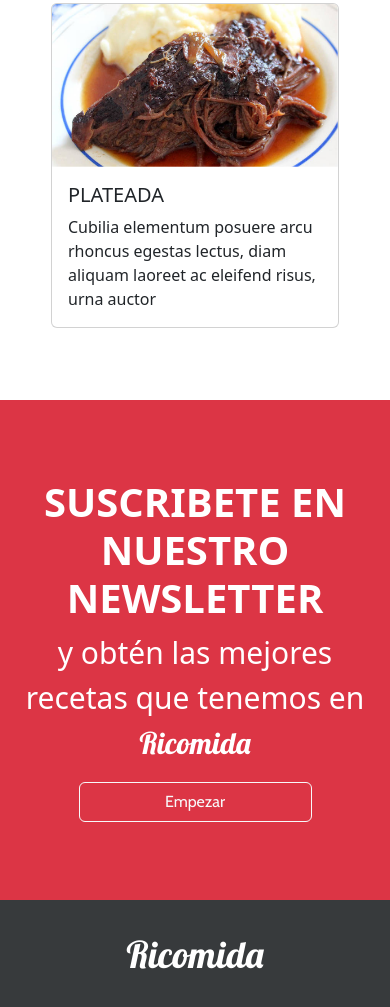
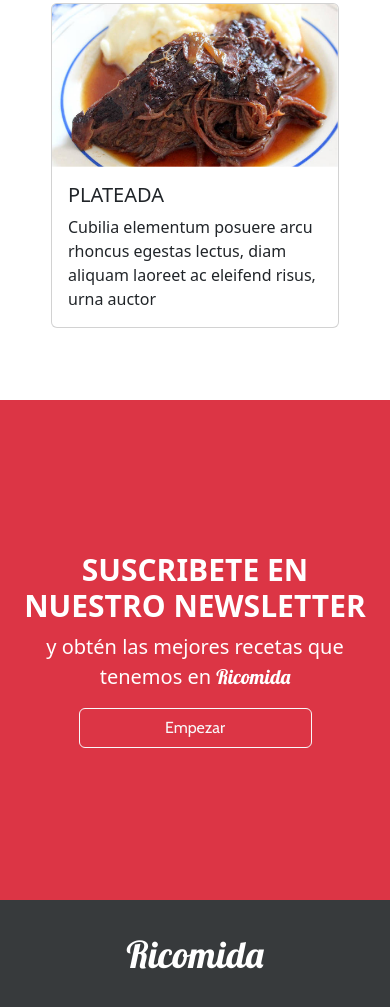
Before and after one commit to cristiandpto23/desafio-ricomida, a plain HTML site: page index.htm in a window 390 px wide. Shown: the part 3699-4706 px from the top of the page. Drawn offline with nearby package versions, Linux system fonts and the light colour scheme.

Commit message:
added media newsletter

```diff
--- a/assets/css/styles.css
+++ b/assets/css/styles.css
@@ -131,4 +131,10 @@
     .header__title-container h1, .recetas-relacionadas div h3 {
         font-size: 25px;
     }
+    .newsletter p {
+        font-size: 20px;
+    }
+    .newsletter h3 {
+        font-size: 30px;
+    }
 }
```
